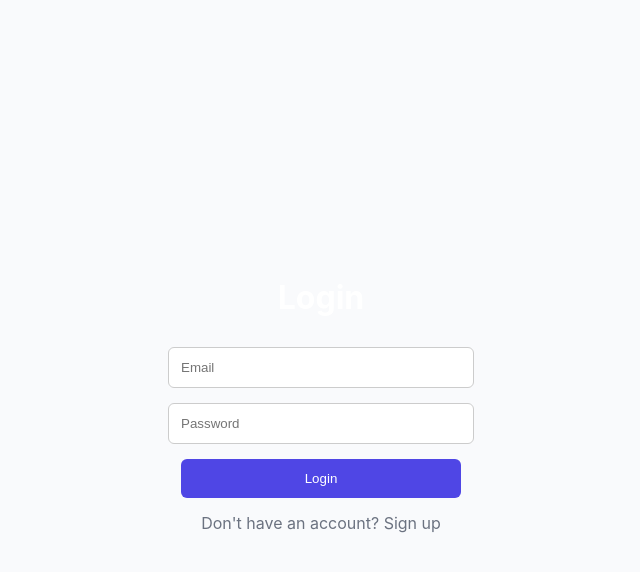
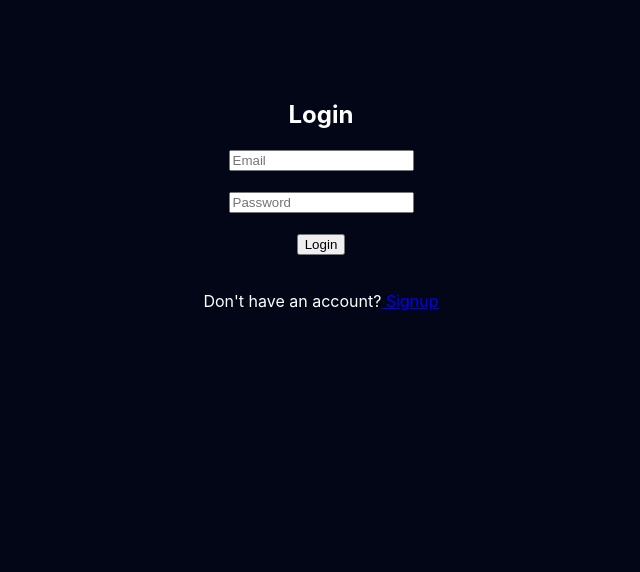
Before and after one commit to Srishti2006-coder/dataLegacyManger, a React (Create React App) app: page /login in a window 1280 px wide. Shown: the top 572 px of the page, without its empty margins (319-959 px from the left). Built offline with nearby package versions, Linux system fonts and the light colour scheme.

Commit message:
add firebase to login and signup and user's auth and databse stores in firebase console

```diff
--- a/src/App.js
+++ b/src/App.js
@@ -1,27 +1,29 @@
+
 import { BrowserRouter as Router, Routes, Route } from "react-router-dom";
 import Landing from "./pages/Landing";
 import Login from "./pages/Login";
 import Signup from "./pages/Signup";
-import Dashboard from "./pages/Dashboard";
-import Vault from "./pages/Vault";
-import Will from "./pages/Will";
 
 function App() {
-  return (
+
+return(
+
 <Router>
+
 <Routes>
 
 <Route path="/" element={<Landing />} />
+
 <Route path="/login" element={<Login />} />
+
 <Route path="/signup" element={<Signup />} />
 
-        <Route path="/dashboard" element={<Dashboard />} />
-        <Route path="/vault" element={<Vault />} />
-        <Route path="/will" element={<Will />} />
+</Routes>
 
-      </Routes>
 </Router>
+
 );
+
 }
 
 export default App;
--- a/src/pages/Login.jsx
+++ b/src/pages/Login.jsx
@@ -1,84 +1,67 @@
 
-import React from "react";
+import { useState } from "react";
+import { auth } from "../services/firebase";
+import { signInWithEmailAndPassword } from "firebase/auth";
 import { useNavigate } from "react-router-dom";
 
 function Login() {
 
   const navigate = useNavigate();
 
-  const handleLogin = () => {
-    // temporary login
-    navigate("/dashboard");
+  const [email,setEmail] = useState("");
+  const [password,setPassword] = useState("");
+
+  const handleLogin = async () => {
+
+    try{
+      await signInWithEmailAndPassword(auth,email,password);
+      alert("Login successful");
+
+      navigate("/dashboard");
+    }
+    catch(error){
+      alert(error.message);
+    }
+
   };
 
   return (
-    <div style={styles.container}>
 
-      <h2 style={styles.title}>Login</h2>
+    <div style={{textAlign:"center", marginTop:"100px"}}>
+
+      <h2>Login</h2>
 
       <input
         type="email"
         placeholder="Email"
-        style={styles.input}
+        onChange={(e)=>setEmail(e.target.value)}
       />
+
+      <br/><br/>
 
       <input
         type="password"
         placeholder="Password"
-        style={styles.input}
+        onChange={(e)=>setPassword(e.target.value)}
       />
 
-      <button style={styles.button} onClick={handleLogin}>
+      <br/><br/>
+
+      <button onClick={handleLogin}>
         Login
       </button>
 
-      <p style={styles.text}>
-        Don't have an account? Sign up
+      <br/><br/>
+
+      {/* Signup link added */}
+      <p>
+        Don't have an account?
+        <a href="/signup" style={{color:"blue"}}> Signup</a>
       </p>
 
     </div>
+
   );
 }
 
-const styles = {
-
-  container: {
-    height: "100vh",
-    display: "flex",
-    flexDirection: "column",
-    justifyContent: "center",
-    alignItems: "center",
-    background: "#f9fafc"
-  },
-
-  title: {
-    fontSize: "2rem",
-    marginBottom: "30px"
-  },
-
-  input: {
-    width: "280px",
-    padding: "12px",
-    marginBottom: "15px",
-    borderRadius: "6px",
-    border: "1px solid #ccc"
-  },
-
-  button: {
-    width: "280px",
-    padding: "12px",
-    background: "#4f46e5",
-    color: "white",
-    border: "none",
-    borderRadius: "6px",
-    cursor: "pointer"
-  },
-
-  text: {
-    marginTop: "15px",
-    color: "#6b7280"
-  }
-
-};
-
 export default Login;
--- a/src/pages/Signup.jsx
+++ b/src/pages/Signup.jsx
@@ -1,12 +1,78 @@
+import { useState } from "react";
+import { auth, db } from "../services/firebase";
+import { createUserWithEmailAndPassword } from "firebase/auth";
+import { doc, setDoc, serverTimestamp } from "firebase/firestore";
+import { useNavigate } from "react-router-dom";
 
-import React from "react";
+function Signup(){
 
-function Signup() {
-  return (
-    <div style={{padding:"40px"}}>
-      <h2>Signup Page</h2>
-    </div>
-  );
+const navigate = useNavigate();
+
+const [email,setEmail] = useState("");
+const [password,setPassword] = useState("");
+
+const handleSignup = async () => {
+
+try{
+
+const userCredential = await createUserWithEmailAndPassword(auth,email,password);
+
+const user = userCredential.user;
+
+await setDoc(doc(db,"users",user.uid),{
+email:user.email,
+createdAt:serverTimestamp()
+});
+
+alert("Account created");
+
+navigate("/login");
+
+}
+catch(error){
+alert(error.message);
+}
+
+};
+
+return(
+
+<div style={{textAlign:"center", marginTop:"100px"}}>
+
+<h2>Signup</h2>
+
+<input
+type="email"
+placeholder="Email"
+onChange={(e)=>setEmail(e.target.value)}
+/>
+
+<br/><br/>
+
+<input
+type="password"
+placeholder="Password"
+onChange={(e)=>setPassword(e.target.value)}
+/>
+
+<br/><br/>
+
+<button onClick={handleSignup}>
+Create Account
+</button>
+
+<br/><br/>
+
+{/* Login link added */}
+<p>
+Already have an account?
+<a href="/login" style={{color:"blue"}}> Login</a>
+</p>
+
+</div>
+
+);
+
 }
 
 export default Signup;
--- a/src/services/firebase.js
+++ b/src/services/firebase.js
@@ -0,0 +1,22 @@
+
+import { initializeApp } from "firebase/app";
+import { getAuth } from "firebase/auth";
+import { getFirestore } from "firebase/firestore";
+
+const firebaseConfig = {
+  apiKey: "AIzaSyBjq4cg1reo7Adwf7TSP-ktO_g3xRNtwvU",
+  authDomain: "legacy-ai-app-9a475.firebaseapp.com",
+  projectId: "legacy-ai-app-9a475",
+  storageBucket: "legacy-ai-app-9a475.firebasestorage.app",
+  messagingSenderId: "518786367264",
+  appId: "1:518786367264:web:ab43936a157400aae66145",
+  measurementId: "G-K60THR16VQ"
+};
+
+const app = initializeApp(firebaseConfig);
+
+// authentication
+export const auth = getAuth(app);
+
+// database
+export const db = getFirestore(app);
```
Lines whose indentation alone changed are shown as unchanged.
